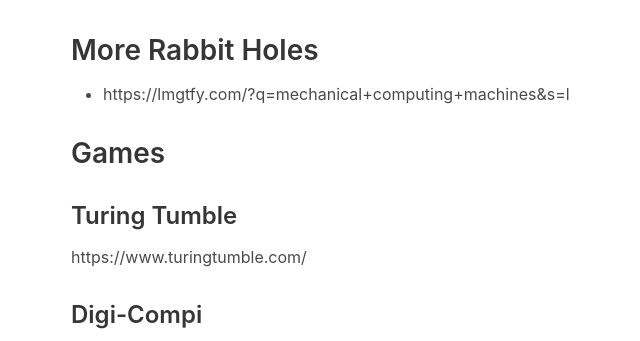
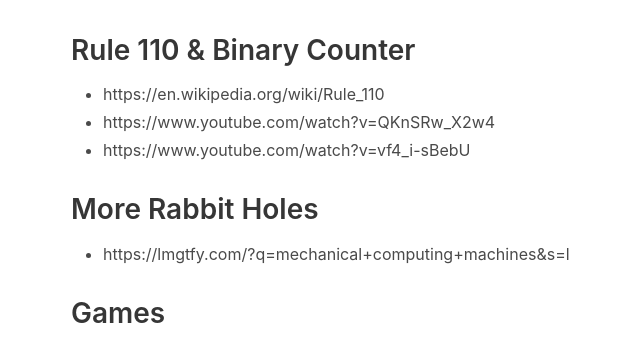
Before and after one commit to tomdottom/tomdottom.github.io, an Eleventy site: page src/blog/mechanical-cpus.md in a window 1280 px wide. Shown: the part 2105-2446 px from the top of the page, without its empty margins (41-681 px from the left). Built offline with nearby package versions, Linux system fonts and the light colour scheme; Eleventy itself is replaced by a stand-in of ours; files that its build step writes are made by us from their sources; what truncatise would draw is missing.

Commit message:
content(draft): Adds a couple more mechanical computing examples

```diff
--- a/src/blog/mechanical-cpus.md
+++ b/src/blog/mechanical-cpus.md
@@ -49,6 +49,13 @@
 <iframe frameborder="0" width="480" height="270" src="https://www.dailymotion.com/embed/video/xrmfie" allowfullscreen allow="autoplay"></iframe>
 G
 
+## Rule 110 & Binary Counter
+
+* https://en.wikipedia.org/wiki/Rule_110
+* https://www.youtube.com/watch?v=QKnSRw_X2w4
+
+* https://www.youtube.com/watch?v=vf4_i-sBebU
+
 ## More Rabbit Holes
 
 * https://lmgtfy.com/?q=mechanical+computing+machines&s=l
```
